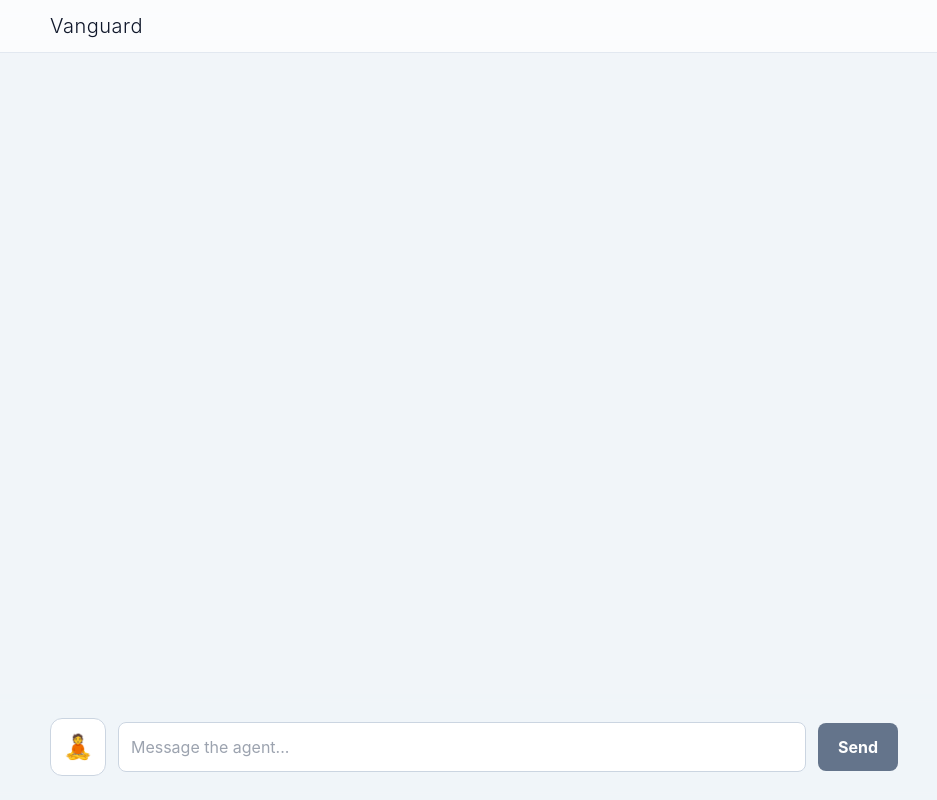
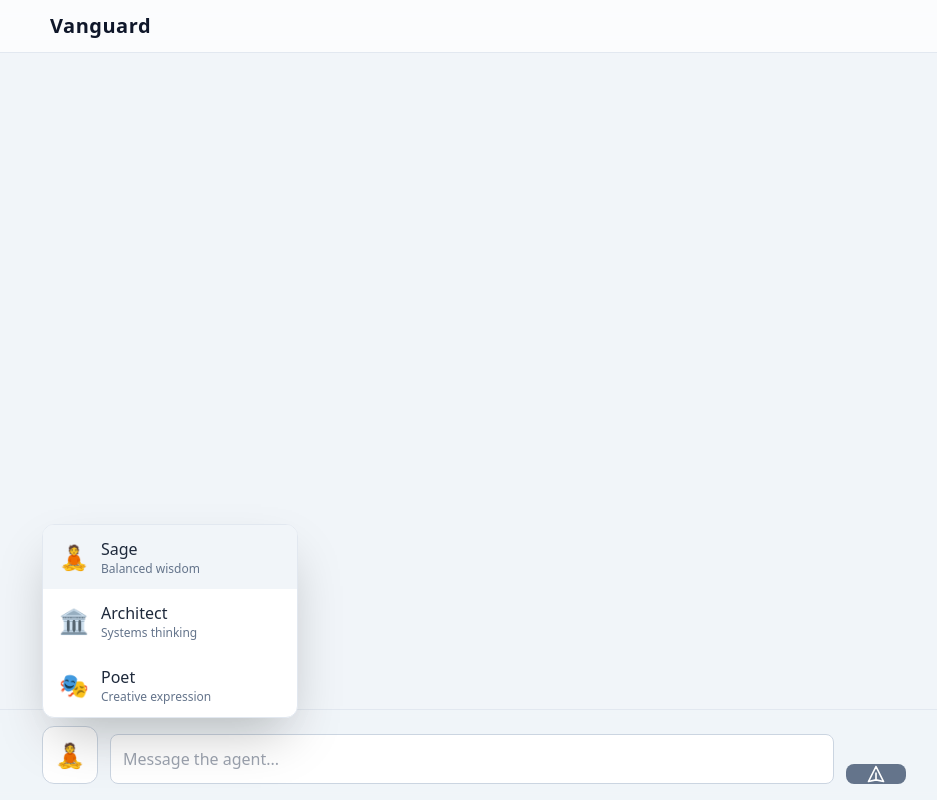
Before and after one commit to staffmgmt/code-x-vanguard, a SvelteKit app: page / in a window 1280 px wide. Both pictures are taken after a click on the button "Switch Persona". Shown: the whole page, without its empty margins (166-1103 px from the left). Built offline with nearby package versions, Linux system fonts and the light colour scheme.

Commit message:
refactor(ui)

```diff
--- a/src/routes/+page.svelte
+++ b/src/routes/+page.svelte
@@ -1,6 +1,6 @@
 <script lang="ts">
-	import { tick } from 'svelte';
-	import { fly } from 'svelte/transition';
+	import { onMount, tick } from 'svelte';
+	import { fly, scale } from 'svelte/transition';
 	import { fetchEventSource } from '@microsoft/fetch-event-source';
 
 	// --- Core State ---
@@ -34,7 +34,7 @@
 		const aiMessageIndex = messages.length - 1;
 
 		try {
-			// 3. RE-ARCHITECTED: Use fetchEventSource for robust streaming
+			// 3. Use fetchEventSource for robust streaming
 			await fetchEventSource('/api/chat', {
 				method: 'POST',
 				headers: { 'Content-Type': 'application/json' },
@@ -42,38 +42,38 @@
 
 				onopen: async (response) => {
 					if (!response.ok) {
-						isThinking = false; // Stop thinking on immediate error
+						isThinking = false;
 						const errorText = await response.text();
 						throw new Error(`API Error: ${response.status} ${response.statusText} - ${errorText}`);
 					}
 				},
 
 				onmessage: (event) => {
-					// The Gemini SSE format sends JSON data. We parse it here.
 					try {
-						const data = JSON.parse(event.data);
-						const newText = data.candidates?.[0]?.content?.parts?.map((part: { text: string }) => part.text).join('') || '';
-
-						if (newText) {
-							messages[aiMessageIndex].content += newText;
+                        // The Gemini stream sends data chunks that are not always complete JSON
+                        // We extract the text from the candidates part of the JSON structure
+						const chunk = event.data;
+                        const regex = /"text":\s*"((?:\\"|[^"])*)"/g;
+                        let match;
+                        while ((match = regex.exec(chunk)) !== null) {
+                            const parsedText = JSON.parse(`"${match[1]}"`);
+                            if (parsedText) {
+                                messages[aiMessageIndex].content += parsedText;
                                 messages = messages; // Trigger Svelte reactivity
                                 scrollToBottom();
                             }
+                        }
 					} catch (e) {
-						// This catches malformed JSON in the data stream.
 						console.error('Error parsing stream data chunk:', event.data, e);
 					}
 				},
 
 				onerror: (err) => {
-					// This handles network errors or errors thrown from onopen.
-					// It will stop the request and the error will be caught by the outer catch block.
 					isThinking = false;
 					throw err;
 				},
 
 				onclose: () => {
-					// The stream has closed.
 					isThinking = false;
 				}
 			});
@@ -84,21 +84,30 @@
 			messages[aiMessageIndex].content = `Error: Could not get a response. ${errorMessage}`;
 		} finally {
 			isThinking = false;
-			messages = messages; // Final reactivity trigger to update state
+			messages = messages;
 			await scrollToBottom();
 		}
 	}
 
+    // --- UI Helper Functions ---
     async function scrollToBottom() {
 		await tick();
 		const element = document.scrollingElement || document.documentElement;
 		element.scrollTop = element.scrollHeight;
+	}
+
+    function autoResize(event: Event) {
+        const textarea = event.target as HTMLTextAreaElement;
+        textarea.style.height = 'auto';
+        textarea.style.height = Math.min(textarea.scrollHeight, 200) + 'px';
     }
 </script>
 
 <style>
   :global(body) {
     font-family: -apple-system, BlinkMacSystemFont, 'Segoe UI', Roboto, sans-serif;
+    -webkit-font-smoothing: antialiased;
+    -moz-osx-font-smoothing: grayscale;
   }
   .glass {
     background: rgba(255, 255, 255, 0.7);
@@ -106,33 +115,35 @@
     -webkit-backdrop-filter: blur(10px);
   }
   :global(.dark) .glass {
-		background: rgba(15, 15, 15, 0.7);
+    background: rgba(20, 20, 22, 0.7);
   }
 </style>
 
-<main class="min-h-screen bg-slate-100 dark:bg-slate-900 text-slate-900 dark:text-slate-100 flex flex-col">
+<svelte:window on:click={() => (showPersonaMenu = false)} />
+
+<main class="min-h-screen bg-slate-100 dark:bg-slate-900 text-slate-900 dark:text-slate-100 flex flex-col font-sans">
   <header class="sticky top-0 left-0 right-0 glass z-20 border-b border-slate-200 dark:border-slate-800">
-		<div class="max-w-4xl mx-auto px-6 py-3 flex items-center justify-between">
-			<h1 class="text-xl font-light tracking-wide">Vanguard</h1>
+    <div class="max-w-4xl mx-auto px-4 sm:px-6 py-3 flex items-center justify-between">
+      <h1 class="text-xl font-semibold tracking-wide">Vanguard</h1>
     </div>
   </header>
 
-	<div class="flex-grow w-full max-w-4xl mx-auto p-4 sm:p-6 space-y-6">
+  <div class="flex-grow w-full max-w-4xl mx-auto p-4 sm:p-6 space-y-8">
     {#each messages as message (message.id)}
-			<div in:fly={{ y: 20, duration: 300 }}>
+      <div in:fly={{ y: 20, duration: 400, delay: 100 }}>
         {#if message.type === 'user'}
           <div class="flex justify-end">
-						<div class="bg-violet-600 text-white p-4 rounded-xl max-w-lg">
+            <div class="bg-violet-600 text-white p-4 rounded-xl rounded-br-lg max-w-xl shadow-md">
               <p class="whitespace-pre-wrap">{message.content}</p>
             </div>
           </div>
         {:else}
           <div class="flex justify-start items-start gap-3">
-						<div class="w-8 h-8 rounded-full flex-shrink-0 bg-cyan-500 flex items-center justify-center text-xl">
-							{personas.find((p) => p.name === message.persona)?.icon || '🤖'}
+            <div class="w-9 h-9 rounded-full flex-shrink-0 bg-slate-700 flex items-center justify-center text-xl shadow-inner">
+              {personas.find(p => p.name === message.persona)?.icon || '🤖'}
             </div>
-						<div class="bg-white dark:bg-slate-800 p-4 rounded-xl max-w-lg">
-							<p class="whitespace-pre-wrap">{message.content}{isThinking && messages[messages.length - 1] === message ? '...' : ''}</p>
+            <div class="bg-white dark:bg-slate-800 p-4 rounded-xl rounded-bl-lg max-w-xl shadow-md">
+              <p class="whitespace-pre-wrap leading-relaxed">{message.content}{isThinking && messages[messages.length - 1] === message ? '...' : ''}</p>
             </div>
           </div>
         {/if}
@@ -140,30 +151,54 @@
     {/each}
   </div>
 
-	<div class="sticky bottom-0 left-0 right-0 bg-slate-100/80 dark:bg-slate-900/80 backdrop-blur-sm">
-		<form on:submit|preventDefault={handleSubmit} class="max-w-4xl mx-auto p-4 sm:p-6 flex items-center gap-3">
+  <div class="sticky bottom-0 left-0 right-0 bg-slate-100/80 dark:bg-slate-900/80 backdrop-blur-sm border-t border-slate-200 dark:border-slate-800">
+    <form on:submit|preventDefault={handleSubmit} class="max-w-4xl mx-auto p-4 flex items-end gap-3">
       <div class="relative">
         <button
           type="button"
-					on:click={() => (showPersonaMenu = !showPersonaMenu)}
-					class="p-3 h-full rounded-xl bg-white dark:bg-slate-800 border border-slate-300 dark:border-slate-700 hover:border-slate-400 dark:hover:border-slate-500"
+          on:click|stopPropagation={() => showPersonaMenu = !showPersonaMenu}
+          class="p-3 h-full rounded-xl bg-white dark:bg-slate-800 border border-slate-300 dark:border-slate-700 hover:border-slate-400 dark:hover:border-slate-500 transition-colors"
+          title="Switch Persona"
         >
-					<span class="text-2xl">{personas.find((p) => p.name === currentPersona)?.icon}</span>
+          <span class="text-2xl">{personas.find(p => p.name === currentPersona)?.icon}</span>
         </button>
+
+        {#if showPersonaMenu}
+          <div class="absolute bottom-full left-0 mb-2 w-64 bg-white dark:bg-slate-900 rounded-xl shadow-2xl border border-slate-200 dark:border-slate-700 overflow-hidden" transition:scale={{duration: 150, start: 0.95}}>
+            {#each personas as persona}
+              <button
+                type="button"
+                on:click={() => { currentPersona = persona.name; showPersonaMenu = false; }}
+                class="flex items-center gap-3 w-full px-4 py-3 text-left hover:bg-slate-100 dark:hover:bg-slate-800 {currentPersona === persona.name ? 'bg-slate-100 dark:bg-slate-800' : ''}"
+              >
+                <span class="text-2xl">{persona.icon}</span>
+                <div>
+                  <p class="font-medium text-slate-800 dark:text-slate-200">{persona.name}</p>
+                  <p class="text-xs text-slate-500">{persona.description}</p>
                 </div>
-			<input
-				type="text"
+              </button>
+            {/each}
+          </div>
+        {/if}
+      </div>
+
+      <textarea
         bind:value={inputText}
+        on:input={autoResize}
+        on:keydown={(e) => { if (e.key === 'Enter' && !e.shiftKey) { e.preventDefault(); handleSubmit(); }}}
         placeholder={isThinking ? 'Agent is thinking...' : 'Message the agent...'}
         disabled={isThinking}
-				class="w-full bg-white dark:bg-slate-800 border border-slate-300 dark:border-slate-700 rounded-lg p-3 focus:ring-2 focus:ring-cyan-500 focus:outline-none disabled:opacity-50"
-			/>
+        class="w-full bg-white dark:bg-slate-800 border border-slate-300 dark:border-slate-700 rounded-lg p-3 resize-none focus:ring-2 focus:ring-cyan-500 focus:outline-none disabled:opacity-50"
+        rows="1"
+      ></textarea>
+
       <button
         type="submit"
         disabled={isThinking || !inputText.trim()}
-				class="bg-cyan-500 text-white font-bold py-3 px-5 rounded-lg hover:bg-cyan-600 disabled:bg-slate-500 disabled:cursor-not-allowed"
+        class="bg-cyan-500 text-white font-bold h-full px-5 rounded-lg hover:bg-cyan-600 disabled:bg-slate-500 disabled:cursor-not-allowed transition-colors"
+        title="Send Message"
       >
-				Send
+        <svg class="w-5 h-5" fill="none" stroke="currentColor" viewBox="0 0 24 24" xmlns="http://www.w3.org/2000/svg"><path stroke-linecap="round" stroke-linejoin="round" stroke-width="2" d="M12 19l9 2-9-18-9 18 9-2zm0 0v-8"></path></svg>
       </button>
     </form>
   </div>
```
Lines whose indentation alone changed are shown as unchanged.
